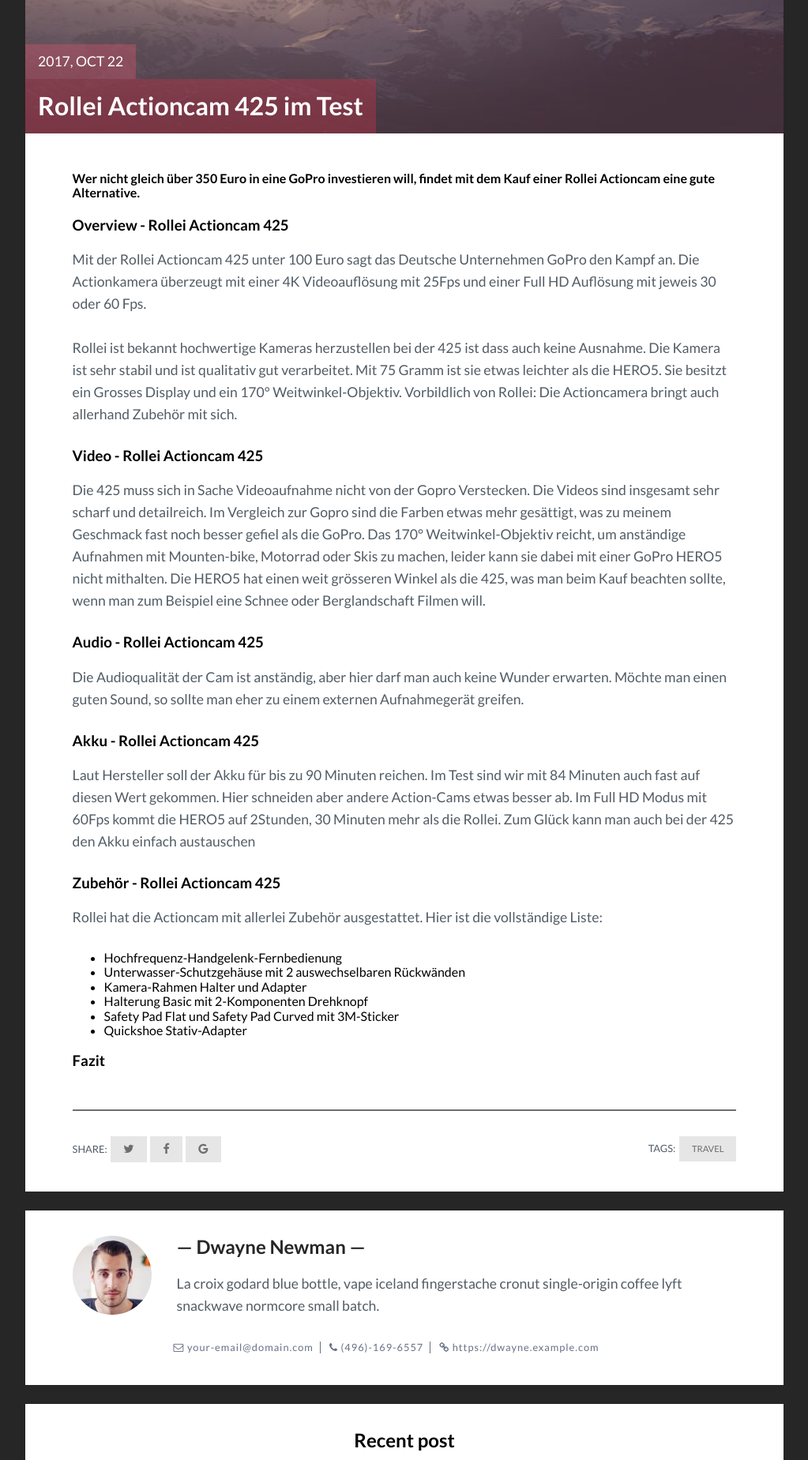
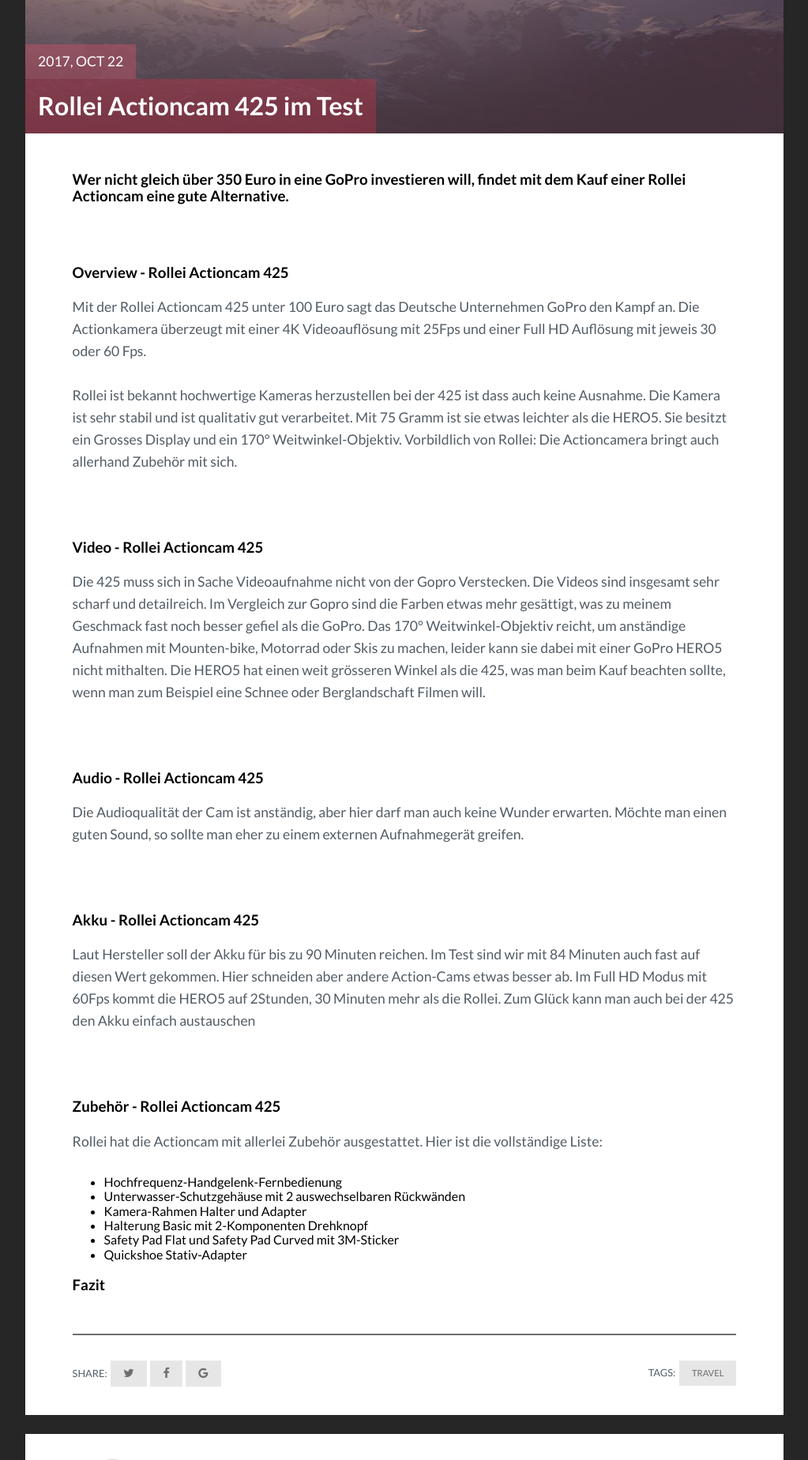
Before and after one commit to elenoid/webblog-action_cam, a Jekyll site: the page built from _posts/2017-10-22-rollei-actioncam-425-im-test.markdown, in a window 1280 px wide. Shown: the part 544-2393 px from the top of the page at 79% size, without its empty margins (128-1151 px from the left). Built offline with Jekyll 4.4.1, drawn with Linux system fonts in a browser that asks for light colours; comment, search, counter and statistics services are not loaded.

Commit message:
Updated '_posts/2017-10-22-rollei-actioncam-425-im-test.markdown' via CloudCannon

```diff
--- a/_posts/2017-10-22-rollei-actioncam-425-im-test.markdown
+++ b/_posts/2017-10-22-rollei-actioncam-425-im-test.markdown
@@ -8,7 +8,9 @@ tag: Travel
 ---
 
 
-#### **Wer nicht gleich &uuml;ber 350 Euro in eine GoPro investieren will, findet mit dem Kauf einer Rollei Actioncam eine gute Alternative.**
+### **Wer nicht gleich &uuml;ber 350 Euro in eine GoPro investieren will, findet mit dem Kauf einer Rollei Actioncam eine gute Alternative.**
+
+&nbsp;
 
 ### Overview - Rollei Actioncam 425
 
@@ -16,17 +18,25 @@ Mit der Rollei Actioncam 425 unter 100 Euro sagt das Deutsche Unternehmen GoPro
 
 Rollei ist bekannt hochwertige Kameras herzustellen bei der 425 ist dass auch keine Ausnahme. Die Kamera ist sehr stabil und ist qualitativ gut verarbeitet. Mit 75 Gramm ist sie etwas leichter als die HERO5. Sie besitzt ein Grosses Display und ein 170&deg; Weitwinkel-Objektiv. Vorbildlich von Rollei: Die Actioncamera bringt auch allerhand Zubeh&ouml;r mit sich.
 
+&nbsp;
+
 ### Video - Rollei Actioncam 425
 
 Die 425 muss sich in Sache Videoaufnahme nicht von der Gopro Verstecken. Die Videos sind insgesamt sehr scharf und detailreich. Im Vergleich zur Gopro sind die Farben etwas mehr ges&auml;ttigt, was zu meinem Geschmack fast noch besser gefiel als die GoPro. Das 170&deg; Weitwinkel-Objektiv reicht, um anst&auml;ndige Aufnahmen mit Mounten-bike, Motorrad oder Skis zu machen, leider kann sie dabei mit einer GoPro HERO5 nicht mithalten. Die HERO5 hat einen weit gr&ouml;sseren Winkel als die 425, was man beim Kauf beachten sollte, wenn man zum Beispiel eine Schnee oder Berglandschaft Filmen will.
+
+&nbsp;
 
 ### Audio - Rollei Actioncam 425
 
 Die Audioqualit&auml;t der Cam ist anst&auml;ndig, aber hier darf man auch keine Wunder erwarten. M&ouml;chte man einen guten Sound, so sollte man eher zu einem externen Aufnahmeger&auml;t greifen.
 
+&nbsp;
+
 ### Akku - Rollei Actioncam 425
 
 Laut Hersteller soll der Akku f&uuml;r bis zu 90 Minuten reichen. Im Test sind wir mit 84 Minuten auch fast auf diesen Wert gekommen. Hier schneiden aber andere Action-Cams etwas besser ab. Im Full HD Modus mit 60Fps kommt die HERO5 auf 2Stunden, 30 Minuten mehr als die Rollei. Zum Gl&uuml;ck kann man auch bei der 425 den Akku einfach austauschen
+
+&nbsp;
 
 ### Zubeh&ouml;r - Rollei Actioncam 425
 
```
